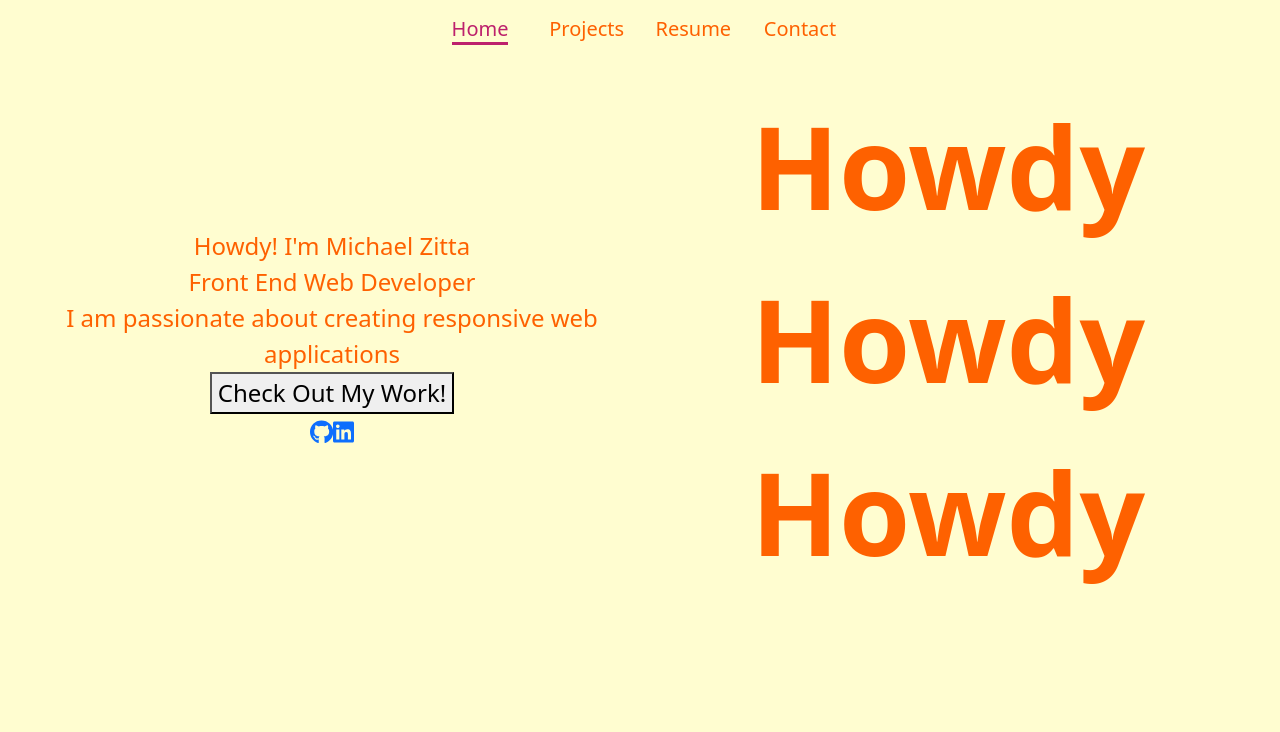
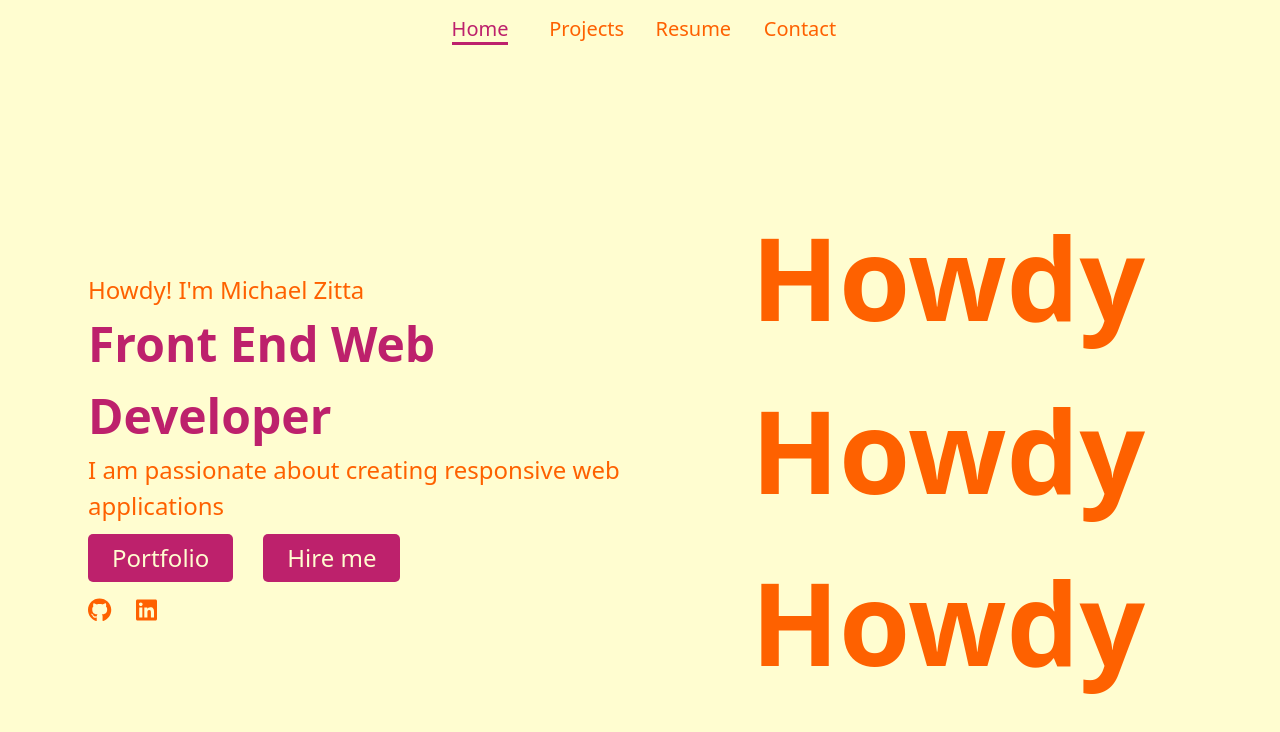
Before and after one commit to mezitta/portfolio, a React (Create React App) app: page / in a window 1280 px wide. Shown: the top 732 px of the page. Built offline with nearby package versions, Linux system fonts and the light colour scheme.

Commit message:
Home page styling changes

```diff
--- a/src/components/Home.css
+++ b/src/components/Home.css
@@ -4,7 +4,7 @@
 }
 
 .home-row {
-    height: 100%;
+    height: 92.5vh;
     display: flex;
     justify-content: center;
     align-items: center;
@@ -12,8 +12,9 @@
     color: #FE6100;
 }
 
-.home-left {
+.home-left.col-lg-6.col-sm-12 {
     font-size: 1.5em;
+    padding-left: 5vw;
 }
 
 .home-right {
@@ -21,7 +22,56 @@
     font-weight: bold;
 }
 
-@media only screen and (max-width: 700px) {
+.home-text {
+    margin: auto;
+    text-align: left;
+    width: 100%;
+    margin-bottom: 10px;
+    display: inline-block;
+}
+
+.role {
+    font-size: 6vh;
+    font-weight: bold;
+    color:#bd216c;
+}
+
+.button-row{
+    text-align: left;
+    margin-bottom: 10px;
+}
+
+.project-button {
+    background-color: #bd216c;
+    margin-right: 30px;
+    color: #FFFDD0;
+    border: none;
+    border-radius: 5px;
+    padding: .25em 1em;
+    width: fit-content;
+}
+
+.project-button:hover {
+    background-color: #9b1b59;
+}
+
+.social-links a {
+    color:#FE6100;
+}
+
+@media only screen and (max-width: 1200px) {
+    .project-button {
+        /* width: 90%; */
+    }
+}
+
+@media only screen and (max-width: 500px) {
+    .project-button {
+        margin-right: 10px;
+    }
+}
+
+@media only screen and (max-width: 992px) {
     .home-right {
         display: none;
     }
--- a/src/components/Home.js
+++ b/src/components/Home.js
@@ -16,16 +16,26 @@ const Home = () => {
         <div className="home-body">
            <Container fluid>
                <Row className="home-row">
-                    <Col sm={6} className="home-left">
-                        Howdy! I'm Michael Zitta<br/>
-                        Front End Web Developer<br/>
-                        I am passionate about creating responsive web applications<br/>
-                        <NavLink to="/projects"><button>Check Out My Work!</button></NavLink>
-                        <div>
-                            <a target="_blank" rel="noreferrer" href="https://github.com/mezitta"><FontAwesomeIcon icon={faGithub} /></a>
-                            <a target="_blank" rel="noreferrer" href="https://www.linkedin.com/in/michael-zitta/"><FontAwesomeIcon icon={faLinkedin} /></a>
+                    <Col sm={12} lg={6} className="home-left">
+                        <div className="home-text">
+                            <div>Howdy! I'm Michael Zitta</div>
+                            <div className="role">Front End Web Developer</div>
+                            <div>I am passionate about creating responsive web applications</div>
                         </div>
+
+                        <Row className="button-row">
+                            <Col>
+                                <NavLink to="/projects"><button className="project-button">Portfolio</button></NavLink>
+                                <NavLink to="/contact"><button className="project-button">Hire me</button></NavLink>
+                            </Col>
+                        </Row>
+
+                        <Row className="social-links">
+                            <Col xs={1}><a target="_blank" rel="noreferrer" href="https://github.com/mezitta"><FontAwesomeIcon icon={faGithub} /></a></Col>
+                            <Col xs={1}><a target="_blank" rel="noreferrer" href="https://www.linkedin.com/in/michael-zitta/"><FontAwesomeIcon icon={faLinkedin} /></a></Col>
+                        </Row>
                     </Col>
+
                     <Col sm={6} className="home-right">
                         Howdy<br/>
                         Howdy<br/>
```
